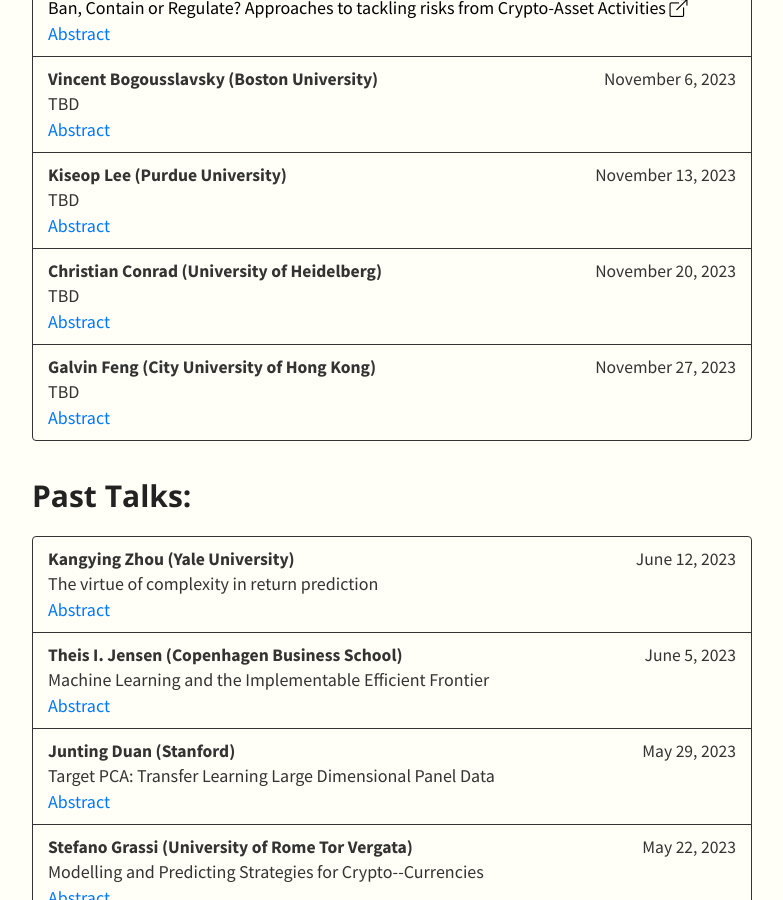
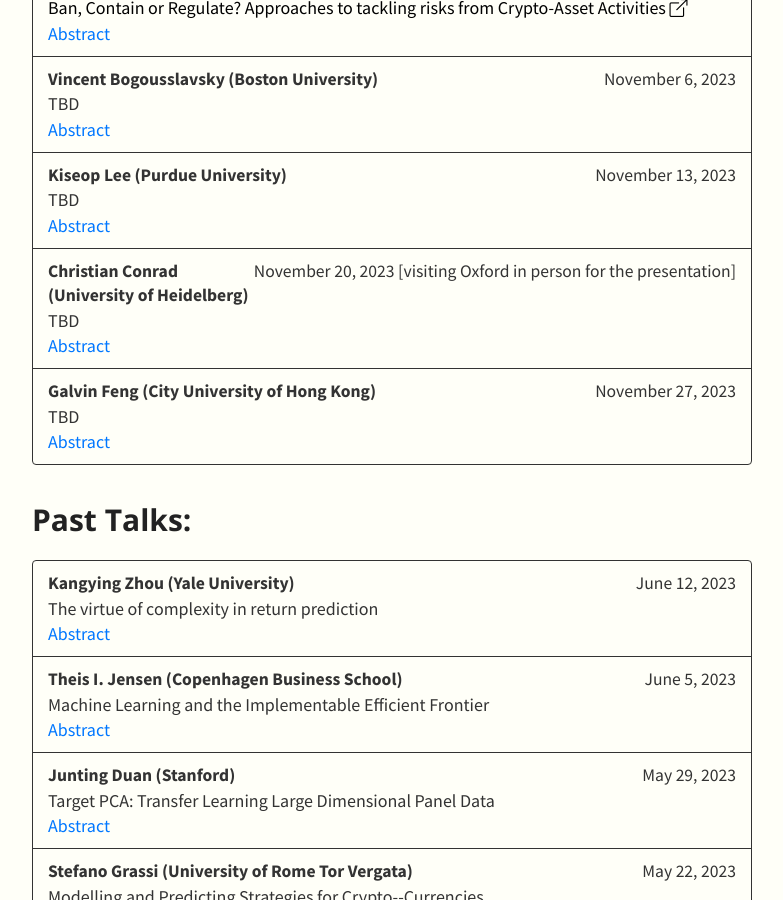
Before and after one commit to SML-Fin/SML-Fin.github.io, a Jekyll site: the page built from index.md, in a window 1280 px wide and 900 px high, scrolled down 630 px. Shown: the whole window, without its empty margins (248-1031 px from the left). Built offline with Jekyll 4.4.1, drawn with Linux system fonts in a browser that asks for light colours; nearby versions of some CDN libraries; our own code applies the rules of GitHub Pages for plain Markdown files.

Commit message:
heidelberg

```diff
--- a/_data/talks.yml
+++ b/_data/talks.yml
@@ -14,7 +14,7 @@
       title: TBD
       abstract: TBD
     - speaker: Christian Conrad (University of Heidelberg)
-      date: November 20, 2023
+      date: November 20, 2023 [visiting Oxford in person for the presentation]
       title: TBD
       abstract: TBD
     - speaker: Galvin Feng (City University of Hong Kong)
```
